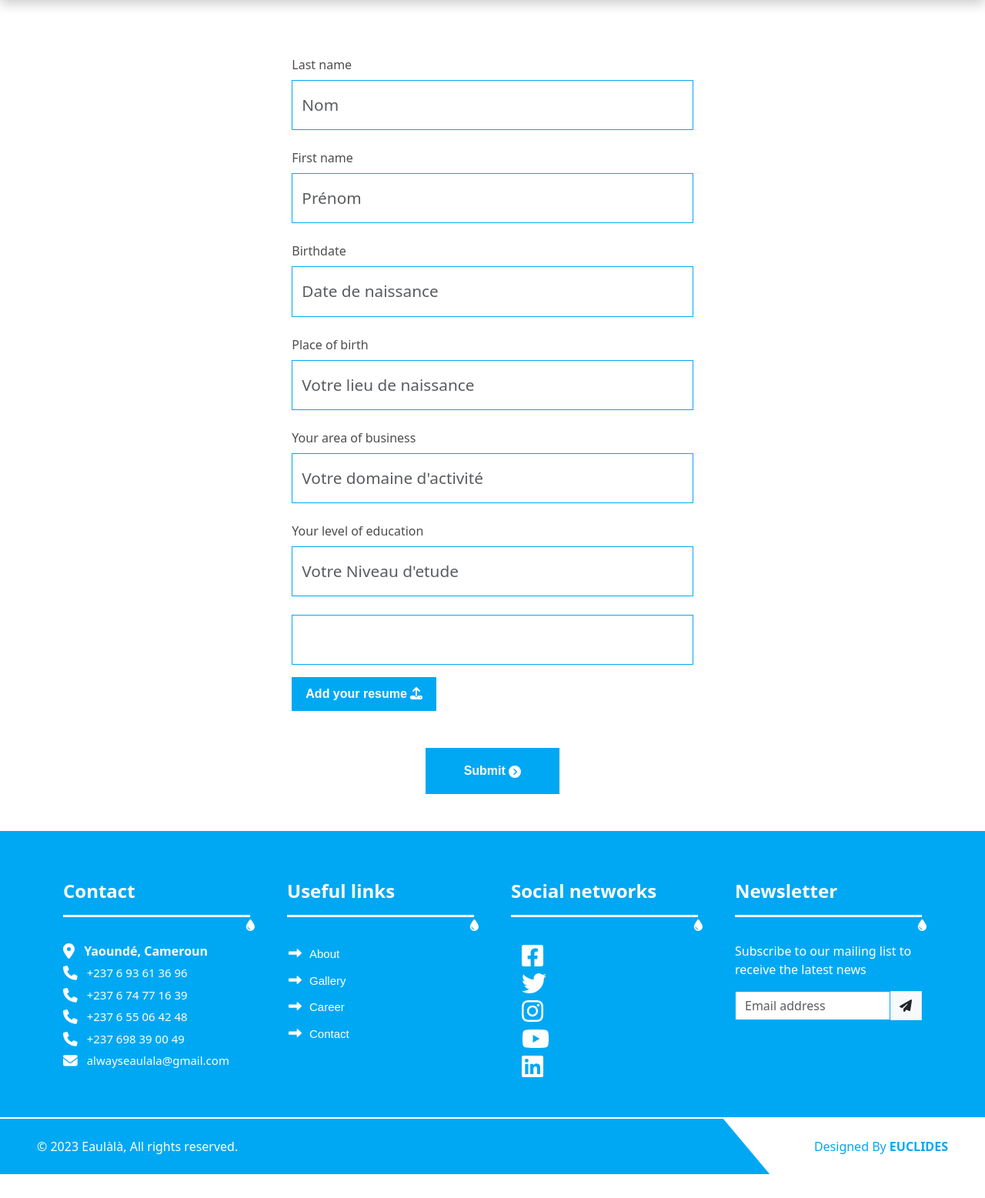
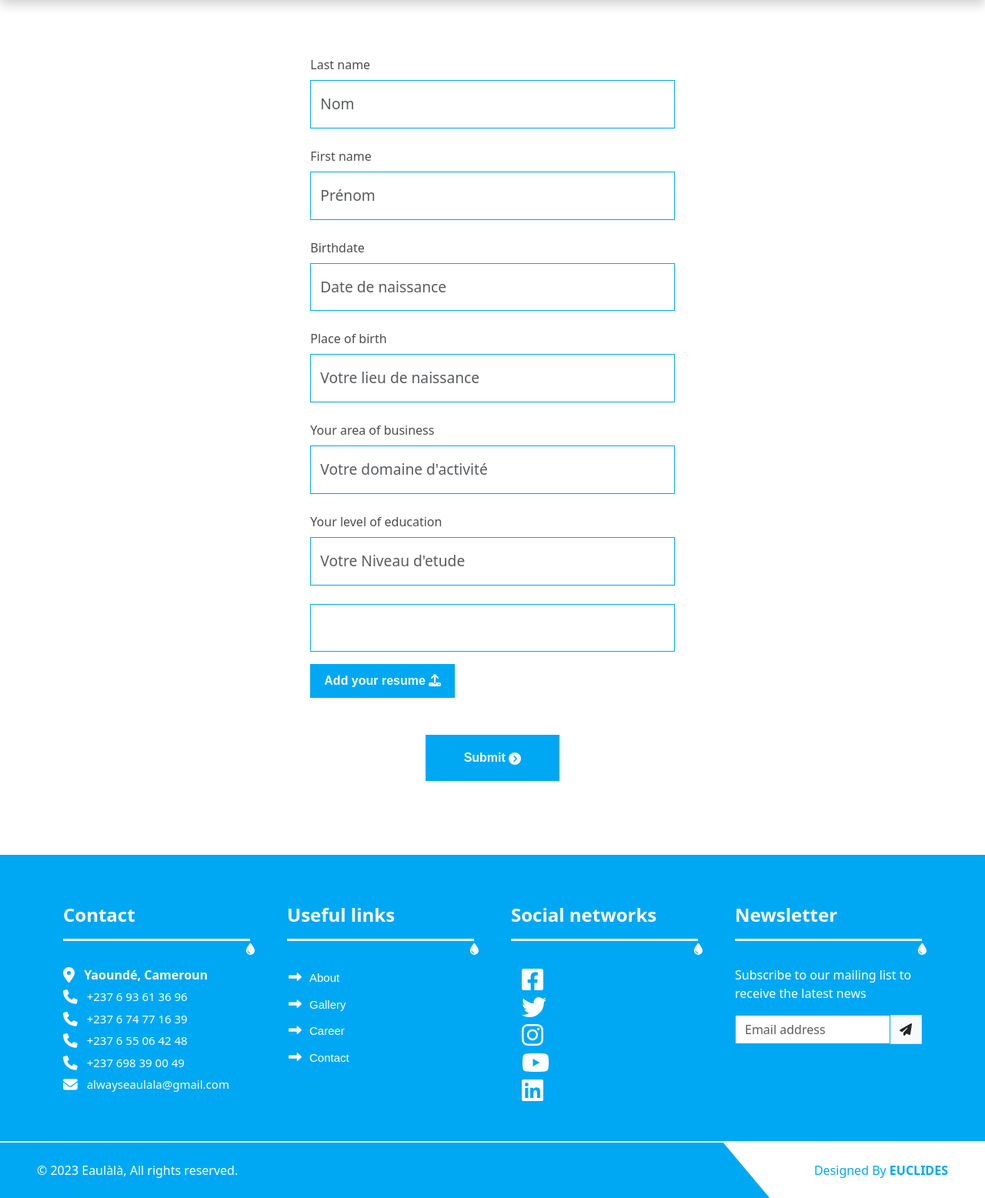
Before and after one commit to euclidessoft/eaulala, a Symfony app: template templates/site/carriere_candidature.html.twig in a window 1280 px wide; the page is wider, and only the part inside the window is pictured. Shown: the part 81-1638 px from the top of that part at 77% size. Before the commit the page ends 1607 px from the top of that part, so only its background shows below. Run offline with Twig, Linux system fonts and the light colour scheme; the template is opened without the code that fills it: most values are stand-ins (such as "Sample title", 1, 10 or a date in 2020); form fields are guessed from the names that the template uses; some libraries are stand-ins or nearby versions.

Commit message:
04-11-2023 14:37

```diff
--- a/public/css/style.css
+++ b/public/css/style.css
@@ -1092,7 +1092,7 @@ a {
 .form-control {
     border: 1px solid var(--primaire) !important;
     border-radius: unset;
-    font-size: 1.3rem;
+    font-size: 1.2rem;
     padding: 1rem .75rem !important;
 }
 
--- a/templates/site/carriere_candidature.html.twig
+++ b/templates/site/carriere_candidature.html.twig
@@ -2,11 +2,10 @@
 {% block title %} {{ "Carrières"|trans }}  - Eau là là {% endblock %}
 {% block carriere %}active{% endblock %}
 {% block body %}
-    <!-- Header Start -->
 
-    <div class="services section-padding ">
+    <div class="services section-padding mb-5">
         <div class="col-10 offset-1">
-            <div class="row justify-content-center py-5">
+            <div class="row justify-content-center p-5">
                 {% for message in app.flashes('notice') %}
                     <div class="alert alert-success alert-dismissible fade show mb-5" role="alert">
                         <button type="button" class="btn-close" data-bs-dismiss="alert" aria-label="Close"></button>
@@ -55,8 +54,4 @@
         </div>
     </div>
 
-
-
-
-    <!-- About End -->
 {% endblock %}
```
Also changed, not shown: templates/site/produits.html.twig (+4 -4 lines), public/images/drilling-mobil.avif (deleted), public/images/drilling.avif (deleted), 3 other files.
